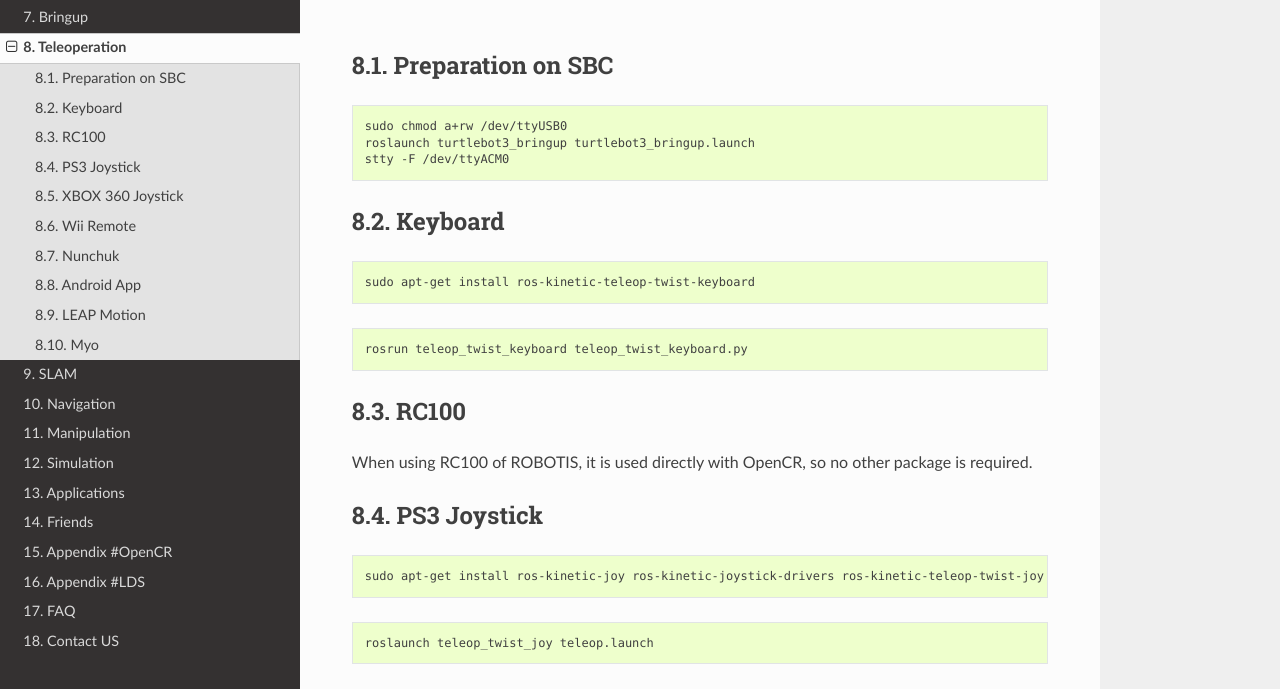
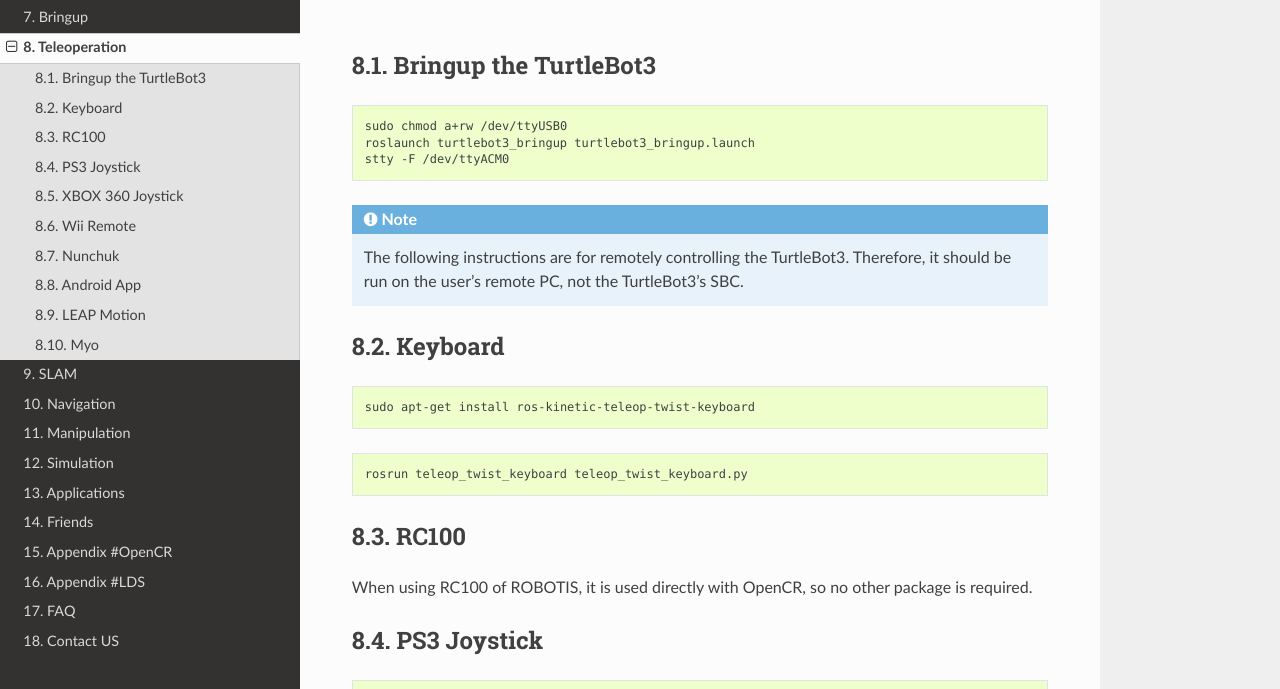
Before and after one commit to shivharis/turtlebot3_wiki, a Sphinx documentation site: the page built from docs/source/teleoperation.rst, in a window 1280 px wide and 900 px high, scrolled down 433 px, cut to the strip 211-900 px from the top of the window. Built offline with Sphinx 7.4.7 and the Read the Docs theme 2.0.0, drawn with Linux system fonts in a browser that asks for light colours.

Commit message:
Update teleoperation.rst

```diff
--- a/docs/source/teleoperation.rst
+++ b/docs/source/teleoperation.rst
@@ -9,14 +9,16 @@
 
 |
 
-Preparation on SBC
-------------------
+Bringup the TurtleBot3
+----------------------
 
 .. code-block:: bash
 
   sudo chmod a+rw /dev/ttyUSB0
   roslaunch turtlebot3_bringup turtlebot3_bringup.launch
   stty -F /dev/ttyACM0
+
+.. NOTE:: The following instructions are for remotely controlling the TurtleBot3. Therefore, it should be run on the user's remote PC, not the TurtleBot3's SBC.
 
 Keyboard
 --------
```
